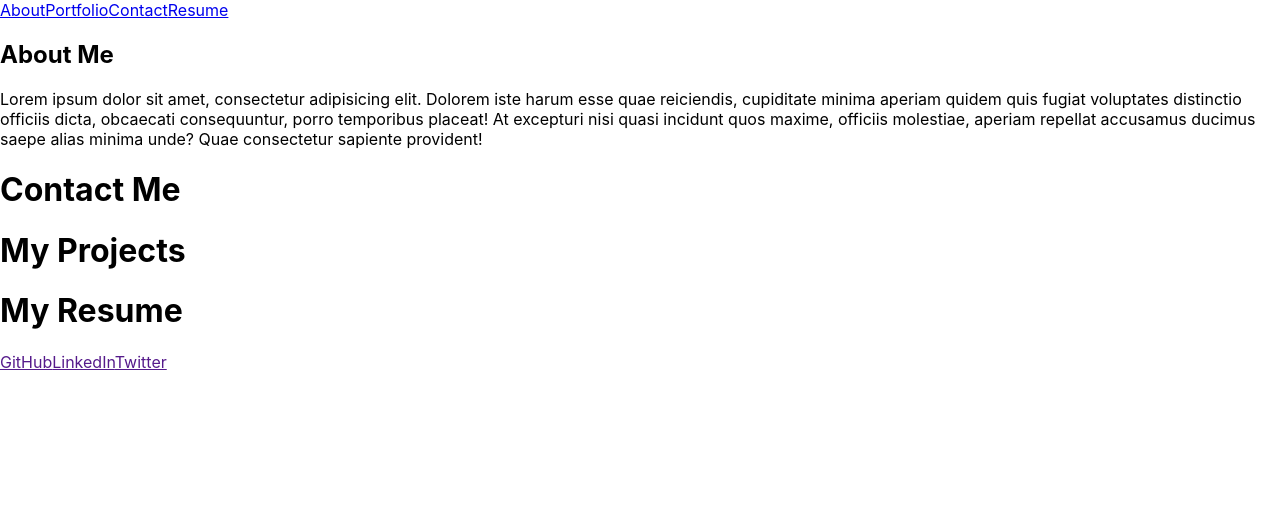
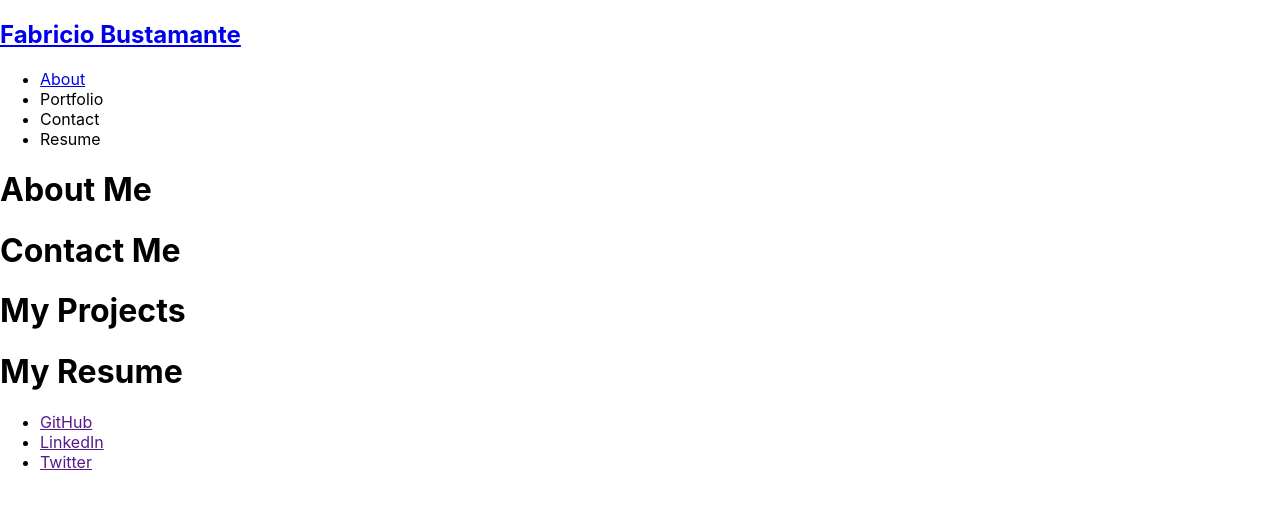
Before and after one commit to fab1214/React-Portfolio, a React (Create React App) app: page / in a window 1280 px wide. Shown: the top 506 px of the page. Built offline with nearby package versions, Linux system fonts and the light colour scheme.

Commit message:
add onClick listeners to sections selected

```diff
--- a/src/App.js
+++ b/src/App.js
@@ -8,6 +8,7 @@ import Footer from './components/Footer';
 import './App.css';
 
 function App() {
+
   return (
     <div>
       <Nav />
--- a/src/components/About/index.js
+++ b/src/components/About/index.js
@@ -1,11 +1,11 @@
 import React from 'react';
 
 const About = () => {
-    return(
-        <section>
+    return (
+
+        <div>
         <h1>About Me</h1>
-        <p>Lorem ipsum dolor sit amet, consectetur adipisicing elit. Dolorem iste harum esse quae reiciendis, cupiditate minima aperiam quidem quis fugiat voluptates distinctio officiis dicta, obcaecati consequuntur, porro temporibus placeat! At excepturi nisi quasi incidunt quos maxime, officiis molestiae, aperiam repellat accusamus ducimus saepe alias minima unde? Quae consectetur sapiente provident!</p>
-        </section>
+        </div>
     )
 }
 
--- a/src/components/Footer/index.js
+++ b/src/components/Footer/index.js
@@ -1,13 +1,21 @@
-import React from 'react';
+import React from "react";
 
 const Footer = () => {
   return (
     <footer>
+      <ul>
+        <li>
           <a href="">GitHub</a>
+        </li>
+        <li>
           <a href="">LinkedIn</a>
+        </li>
+        <li>
           <a href="">Twitter</a>
+        </li>
+      </ul>
     </footer>
-    )
-}
+  );
+};
 
 export default Footer;
--- a/src/components/Nav/index.js
+++ b/src/components/Nav/index.js
@@ -1,14 +1,42 @@
-import React from 'react';
+import React from "react";
 
 const Nav = () => {
-    return (
-        <header>
-            <a href="#About">About</a>
-            <a href="#Portfolio">Portfolio</a>
-            <a href="#Contact">Contact</a>
-            <a href="#Resume">Resume</a>
-        </header>
-    )
-}
+    const sectionSelected = (name) => {
+        console.log(`${name} selected`);
+    }
+
+    const sections = [
+        {
+            name: 'Portfolio'
+        },
+        {
+            name:'Contact'
+        },
+        {
+            name: 'Resume'
+        }
+    ];
+
+  return (
+    <header>
+      <h2>
+        <a href="/">Fabricio Bustamante</a>
+      </h2>
+      <nav>
+        <ul>
+          <li>
+            <a href="#About">
+                <span onClick={() => sectionSelected('About')} >About</span></a>
+          </li>
+          {sections.map((section) => (
+              <li key={section.name}>
+                  <span onClick={() => sectionSelected(section.name)} >{section.name}</span>
+              </li>
+          ))}
+        </ul>
+      </nav>
+    </header>
+  );
+};
 
 export default Nav;
```
Lines whose indentation alone changed are shown as unchanged.
